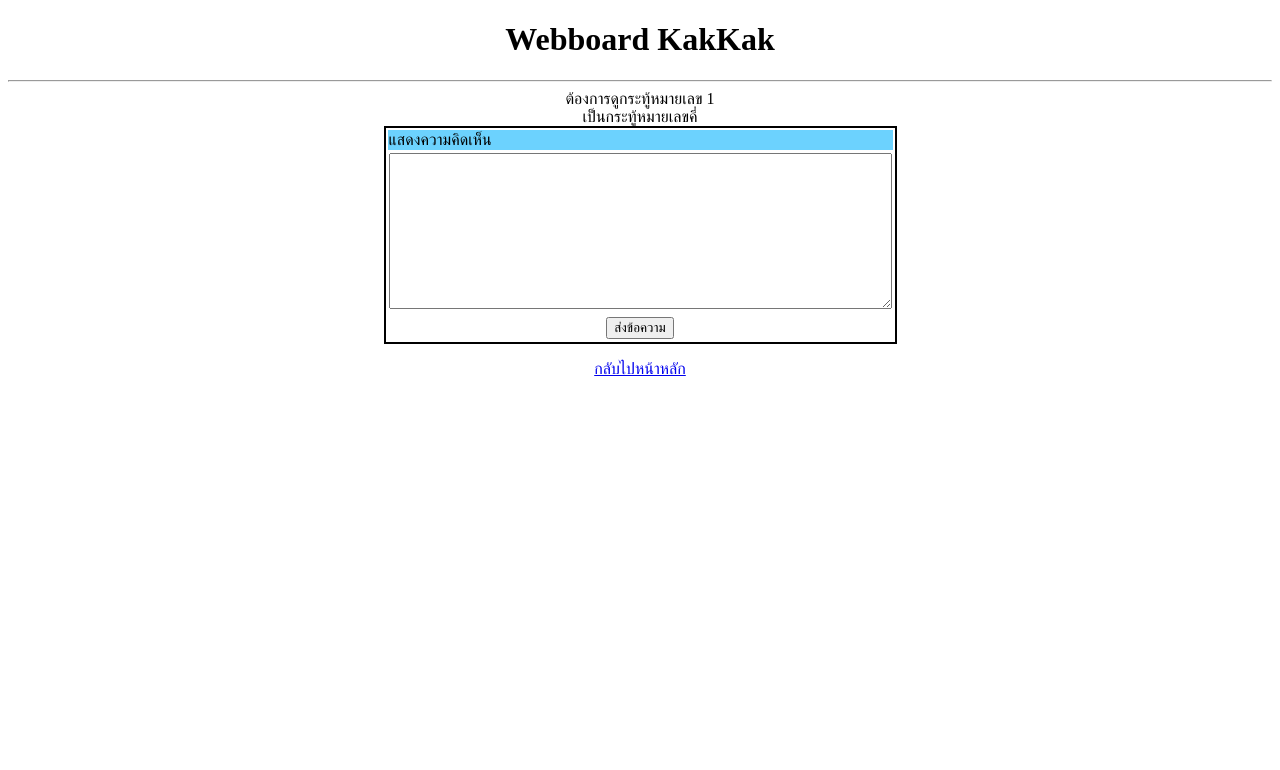
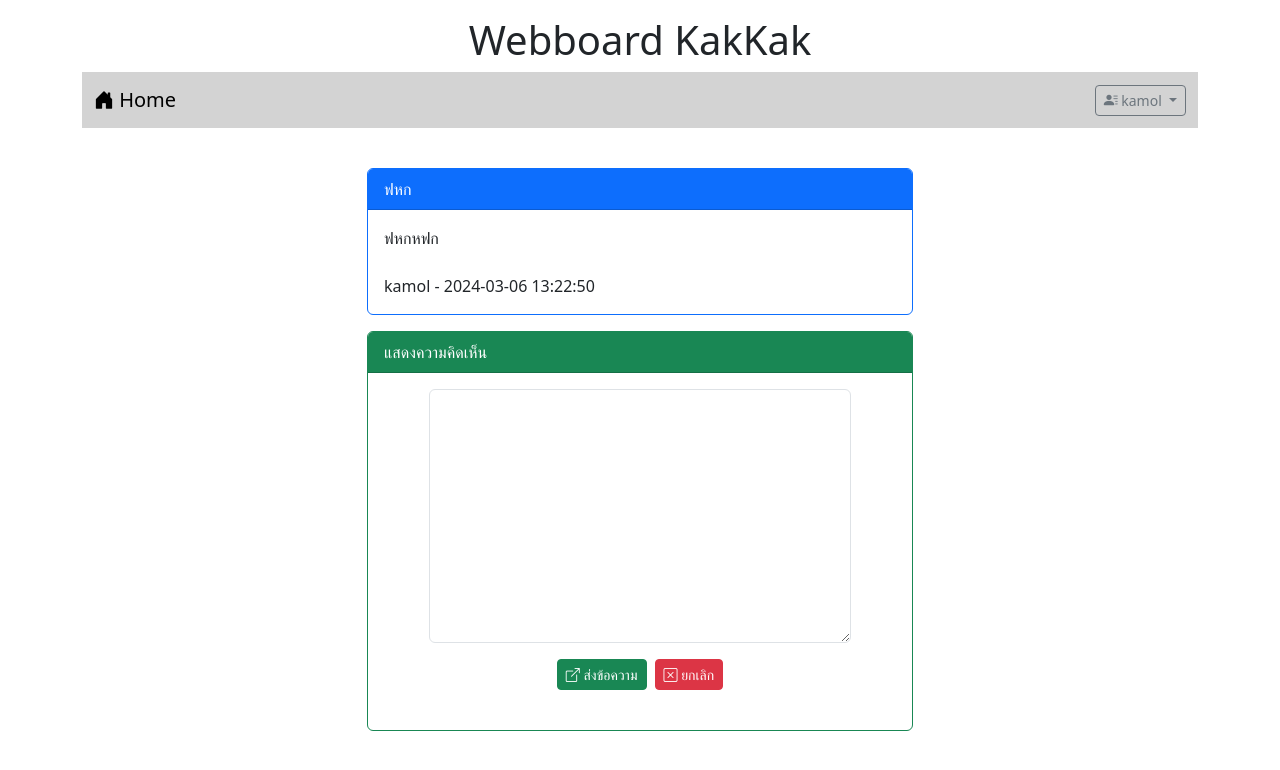
Before and after one commit to k4m01/Webboard_To4g, a PHP site: page /post.php?id=1 in a window 1280 px wide. Shown: the top 770 px of the page. Run offline with PHP 8.4, Linux system fonts and the light colour scheme; a user stored in the database is signed in; data comes from the database, SQL or seed files in the repository; both versions use the stored data as it was after the commit.

Commit message:
working 10 Post.php Post_save.php (comment and post form database)

```diff
--- a/newpost.php
+++ b/newpost.php
@@ -32,7 +32,7 @@
                                 <div class="col-lg-9">
                                     <select name="category" class="form-select">
                                         <?php
-                                             $conn = new PDO("mysql:host=localhost;dbname=webborad;charset=utf8","root","");
+                                             $conn = new PDO("mysql:host=localhost;dbname=webboard;charset=utf8","root","");
                                              $sql= "SELECT * FROM category";
                                              foreach($conn->query($sql) as $row){
                                                 echo "<option value=$row[id]>$row[name]</option>>";
--- a/newpost_save.php
+++ b/newpost_save.php
@@ -6,9 +6,9 @@
     $category = $_POST['category'];
     $user_id = $_SESSION['user_id'];
 
-    $conn = new PDO("mysql:host=localhost;dbname=webborad;charset=utf8","root","");
+    $conn = new PDO("mysql:host=localhost;dbname=webboard;charset=utf8","root","");
 
-        $sql = "INSERT INTO post (title,content,post_date,cat_id,user_id)
+        $sql = "INSERT INTO post (title,content,post_date,cat_id,user)
                  VALUES ('$title','$comment',NOW(),'$category','$user_id')";
         $conn->exec($sql);
 
--- a/post.php
+++ b/post.php
@@ -1,13 +1,106 @@
+<?php
+    session_start();
+?>
+
 <!DOCTYPE html>
 <html lang="en">
 <head>
     <meta charset="UTF-8">
     <meta name="viewport" content="width=device-width, initial-scale=1.0">
     <title>Document</title>
+    <link href="https://cdn.jsdelivr.net/npm/bootstrap@5.3.2/dist/css/bootstrap.min.css" rel="stylesheet" integrity="sha384-T3c6CoIi6uLrA9TneNEoa7RxnatzjcDSCmG1MXxSR1GAsXEV/Dwwykc2MPK8M2HN" crossorigin="anonymous">
+    <script src="https://cdn.jsdelivr.net/npm/bootstrap@5.3.2/dist/js/bootstrap.bundle.min.js" integrity="sha384-C6RzsynM9kWDrMNeT87bh95OGNyZPhcTNXj1NW7RuBCsyN/o0jlpcV8Qyq46cDfL" crossorigin="anonymous"></script>
+    <link rel="stylesheet" href="https://cdn.jsdelivr.net/npm/bootstrap-icons@1.11.3/font/bootstrap-icons.min.css">
+
 </head>
 <body>
 
-        <h1 style="text-align: center;">Webboard KakKak</h1>
+<div class="container-lg">
+    <h1 style="text-align: center;" class="mt-3">Webboard KakKak</h1>
+    <?php
+        include "nav.php"
+    ?>
+    <div class="row mt-4">
+
+        <div class="col-lg-3 col-md-2 col-sm-1"></div>
+        <div class="col-lg-6 col-md-8 col-sm-10">
+
+                <?php
+
+                 $conn = new PDO("mysql:host=localhost;dbname=webboard;charset=utf8","root","");
+                 $sql = "SELECT post.title,post.content,post.post_date,user.login
+                 FROM post INNER JOIN  user on
+                 (post.user=user.id) where post.id=$_GET[id]";
+                 $result=$conn->query($sql);
+
+                 while($row=$result->fetch()){
+                    echo "<div class='card border-primary mt-3'>";
+                    echo "<div class='card-header bg-primary text-white'>$row[0]</div>";
+                    echo "<div class='card-body'>$row[1]<br><br>$row[3] - $row[2]</div>";
+                    echo "</div>";
+                 }
+
+
+                 ?>
+
+                <?php
+
+                 $conn = new PDO("mysql:host=localhost;dbname=webboard;charset=utf8","root","");
+                 $sql = "SELECT comment.content,comment.post_date,comment.user_id,comment.post_id,user.login
+                 FROM comment INNER JOIN  user on
+                 (comment.user_id=user.id) where comment.post_id=$_GET[id]";
+                 $result=$conn->query($sql);
+                 $i = 1;
+                 while($row=$result->fetch()){
+                    echo "<div class='card border-info mt-3'>";
+                    echo "<div class='card-header bg-info text-white'>ความคิดเห็นที่ $i </div>";
+                    echo "<div class='card-body'>$row[0]<br><br>$row[4] - $row[1]</div>";
+                    echo "</div>";
+                    $i++;
+                 }
+                 $conn = null;
+
+                 ?>
+            <?php if(isset($_SESSION['id'])){ ?>
+
+            <div class="card border-success mt-3">
+            <div class="card-header bg-success text-white">
+                แสดงความคิดเห็น
+            </div>
+            <div class="card-body">
+                <form action="post_save.php" method="post">
+
+                    <input type="hidden" name="post_id"
+                    value="<?= $_GET['id'];?>">
+
+                    <div class="row mb-3 justify-content-center">
+                        <div class="col-lg-10">
+                            <textarea name="comment" rows="10" class="form-control"></textarea>
+                        </div>
+                    </div>
+                    <div class="row">
+                        <div class="col-lg-12 d-flex justify-content-center">
+                            <button type="submit" class="btn btn-success btn-sm text-white">
+                                <i class="bi bi-box-arrow-up-right"></i> ส่งข้อความ
+                            </button>
+                            <button type="reset" class="btn btn-danger btn-sm ms-2">
+                                <i class="bi bi-x-square"></i> ยกเลิก
+                            </button>
+                        </div>
+                    </div>
+                </form>
+            </div>
+            <br>
+            </div>
+            <?php } ?>
+
+            <div class="col-lg-3 col-md-3 col-sm-1"></div>
+        </div>
+    </div>
+</div>
+
+
+        <!-- <h1 style="text-align: center;">Webboard KakKak</h1>
         <hr>
         <div style="text-align: center;">ต้องการดูกระทู้หมายเลข <?php echo $_GET['id']?><br>
         <?php
@@ -25,7 +118,7 @@
             <tr><td align="center"><textarea name ="text" rows="10" cols=" 60"></textarea></td></tr>
             <tr><td align="center" ><input type="submit" value="ส่งข้อความ" ></td></tr>
         </table>
-        <p style="text-align: center;"><a href="index.php"> กลับไปหน้าหลัก </a></p>
+        <p style="text-align: center;"><a href="index.php"> กลับไปหน้าหลัก </a></p> -->
 
 
 </body>
--- a/register_save.php
+++ b/register_save.php
@@ -6,7 +6,7 @@
     $gender = $_POST['gender'];
     $email = $_POST['email'];
 
-    $conn = new PDO("mysql:host=localhost;dbname=webborad;charset=utf8","root","");
+    $conn = new PDO("mysql:host=localhost;dbname=webboard;charset=utf8","root","");
     $sql ="SELECT * FROM user where login='$login'";
     $result = $conn->query($sql);
     if($result->rowCount()==1){
```
Also changed, not shown: index.php (+4 -4 lines), post_save.php (added, +14 -0 lines), test.html (added, +15 -0 lines), verify.php (+1 -49 lines), webboard.sql (+40 -5 lines).
